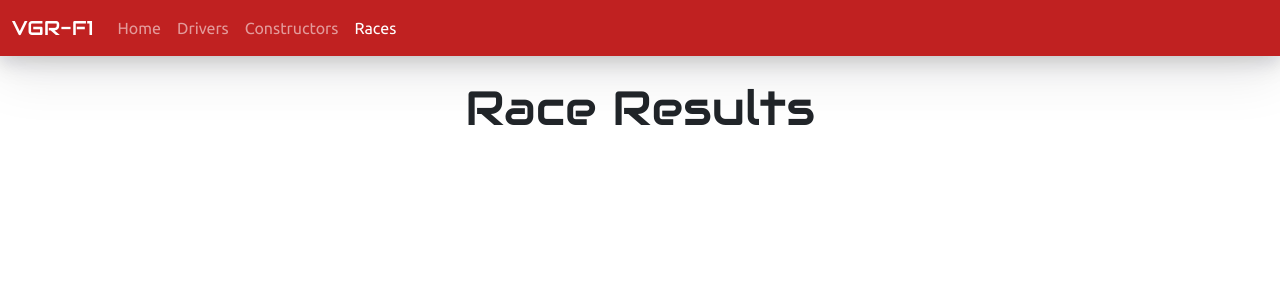
After one commit to neilcasas/f1-website, a Flask app: page /races in a window 1280 px wide. The commit adds this page. Shown: the top 300 px of the page. Run offline with Flask 3, Linux system fonts and the light colour scheme.

Commit message:
created separate templates for each page and added new ubuntu font

```diff
--- a/app.py
+++ b/app.py
@@ -8,4 +8,16 @@ e = ergast_py.Ergast()
 
 @app.route("/")
 def index():
-    return render_template("layout.html")
+    return render_template("index.html")
+
+@app.route("/drivers")
+def drivers():
+    return render_template("drivers.html")
+
+@app.route("/constructors")
+def constructors():
+    return render_template("constructors.html")
+
+@app.route("/races")
+def races():
+    return render_template("races.html")
--- a/static/styles.css
+++ b/static/styles.css
@@ -1,8 +1,17 @@
-@import url('https://fonts.googleapis.com/css2?family=Audiowide&family=Inter:wght@100..900&display=swap');
+@import url('https://fonts.googleapis.com/css2?family=Audiowide&family=Ubuntu:ital,wght@0,300;0,400;0,500;0,700;1,300;1,400;1,500;1,700&display=swap');
 
 /* Global styling */
 * {
-    font-family: "Inter"
+    font-family: "Ubuntu"
+}
+
+h1,
+h2 {
+    font-family: "Audiowide";
+}
+
+h1 {
+    font-size: 48px;
 }
 
 /* Navbar styling */
--- a/templates/layout.html
+++ b/templates/layout.html
@@ -4,7 +4,7 @@
 <head>
     <meta charset="utf-8">
     <meta name="viewport" content="width=device-width, initial-scale=1">
-    <title>VGR F1</title>
+    <title>VGR F1: {% block title %}{% endblock %}</title>
     <link href="https://cdn.jsdelivr.net/npm/bootstrap@5.3.3/dist/css/bootstrap.min.css" rel="stylesheet"
         integrity="sha384-QWTKZyjpPEjISv5WaRU9OFeRpok6YctnYmDr5pNlyT2bRjXh0JMhjY6hW+ALEwIH" crossorigin="anonymous">
     <link href="static/styles.css" rel="stylesheet">
@@ -15,7 +15,7 @@
     <header>
         <nav class="navbar navbar-expand-lg navbar-dark">
             <div class="container-fluid">
-                <a class="navbar-brand" href="#">VGR-F1</a>
+                <a class="navbar-brand" href="/">VGR-F1</a>
                 <button class="navbar-toggler" type="button" data-bs-toggle="collapse"
                     data-bs-target="#navbarNavDropdown" aria-controls="navbarNavDropdown" aria-expanded="false"
                     aria-label="Toggle navigation">
@@ -23,18 +23,7 @@
                 </button>
                 <div class="collapse navbar-collapse" id="navbarNavDropdown">
                     <ul class="navbar-nav">
-                        <li class="nav-item">
-                            <a class="nav-link active" aria-current="page" href="#">Home</a>
-                        </li>
-                        <li class="nav-item">
-                            <a class="nav-link" href="#">Drivers</a>
-                        </li>
-                        <li class="nav-item">
-                            <a href="#" class="nav-link">Constructors</a>
-                        </li>
-                        <li class="nav-item">
-                            <a href="#" class="nav-link">Races</a>
-                        </li>
+                        {% block nav %}{% endblock %}
                     </ul>
                 </div>
             </div>
--- /dev/null
+++ b/templates/races.html
@@ -0,0 +1,24 @@
+{% extends "layout.html" %}
+
+{% block title %}
+Race Results
+{% endblock %}
+
+{% block nav %}
+<li class="nav-item">
+    <a class="nav-link" aria-current="page" href="/">Home</a>
+</li>
+<li class="nav-item">
+    <a class="nav-link" href="/drivers">Drivers</a>
+</li>
+<li class="nav-item">
+    <a href="/constructors" class="nav-link">Constructors</a>
+</li>
+<li class="nav-item">
+    <a href="/races" class="nav-link active">Races</a>
+</li>
+{% endblock %}
+
+{% block main %}
+<h1 class="text-center m-4">Race Results</h1>
+{% endblock %}
```
Also changed, not shown: templates/constructors.html (added, +24 -0 lines), templates/drivers.html (added, +24 -0 lines), templates/index.html (added, +23 -0 lines).
